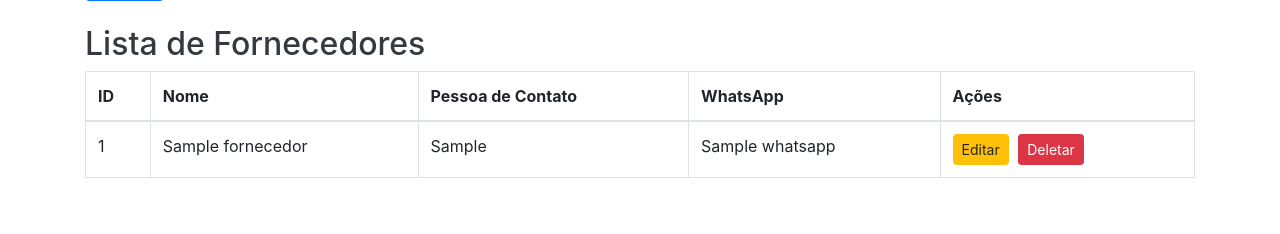
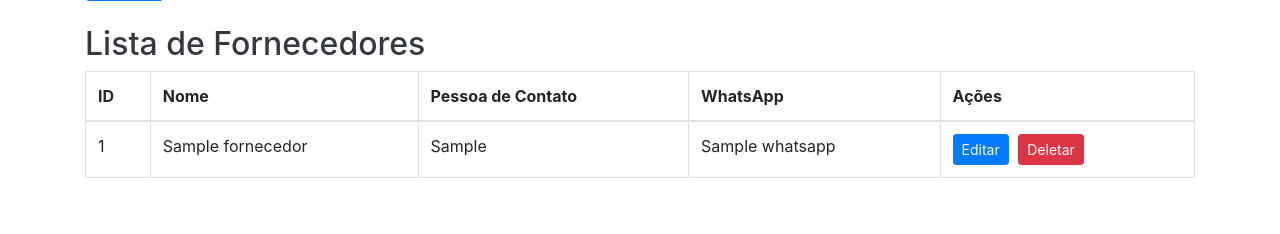
Before and after one commit to juniojose/IdColheita, a Python web app: template app/templates/fornecedores/index.html in a window 1280 px wide. Shown: the part 431-665 px from the top of the page. Run offline with Jinja, Linux system fonts and the light colour scheme; the template is opened without the code that fills it: most values are stand-ins (such as "Sample title", 1, 10 or a date in 2020); form fields are guessed from the names that the template uses; some libraries are stand-ins or nearby versions.

Commit message:
Trocando a cor do botão Editar para azul

```diff
--- a/app/templates/fornecedores/index.html
+++ b/app/templates/fornecedores/index.html
@@ -44,7 +44,7 @@
                 <td>{{ fornecedor.pessoa_de_contato }}</td>
                 <td>{{ fornecedor.whatsapp }}</td>
                 <td>
-                    <a href="{{ url_for('fornecedores.editar_fornecedor', id=fornecedor.id) }}" class="btn btn-sm btn-warning">Editar</a>
+                    <a href="{{ url_for('fornecedores.editar_fornecedor', id=fornecedor.id) }}" class="btn btn-sm btn-primary">Editar</a>
                     <form action="{{ url_for('fornecedores.deletar_fornecedor', id=fornecedor.id) }}" method="POST" style="display:inline;">
                         <button type="submit" class="btn btn-sm btn-danger" onclick="return confirm('Tem certeza que deseja deletar este fornecedor?');">Deletar</button>
                     </form>
--- a/app/templates/veiculos/index.html
+++ b/app/templates/veiculos/index.html
@@ -97,7 +97,7 @@
                     {% endif %}
                 </td>
                 <td>
-                    <a href="{{ url_for('veiculos.editar_veiculo', id=veiculo.id) }}" class="btn btn-sm btn-warning">Editar</a>
+                    <a href="{{ url_for('veiculos.editar_veiculo', id=veiculo.id) }}" class="btn btn-sm btn-primary">Editar</a>
                     <form action="{{ url_for('veiculos.deletar_veiculo', id=veiculo.id) }}" method="POST" style="display:inline;">
                         <button type="submit" class="btn btn-sm btn-danger" onclick="return confirm('Tem certeza que deseja deletar este veículo?');">Deletar</button>
                     </form>
```
